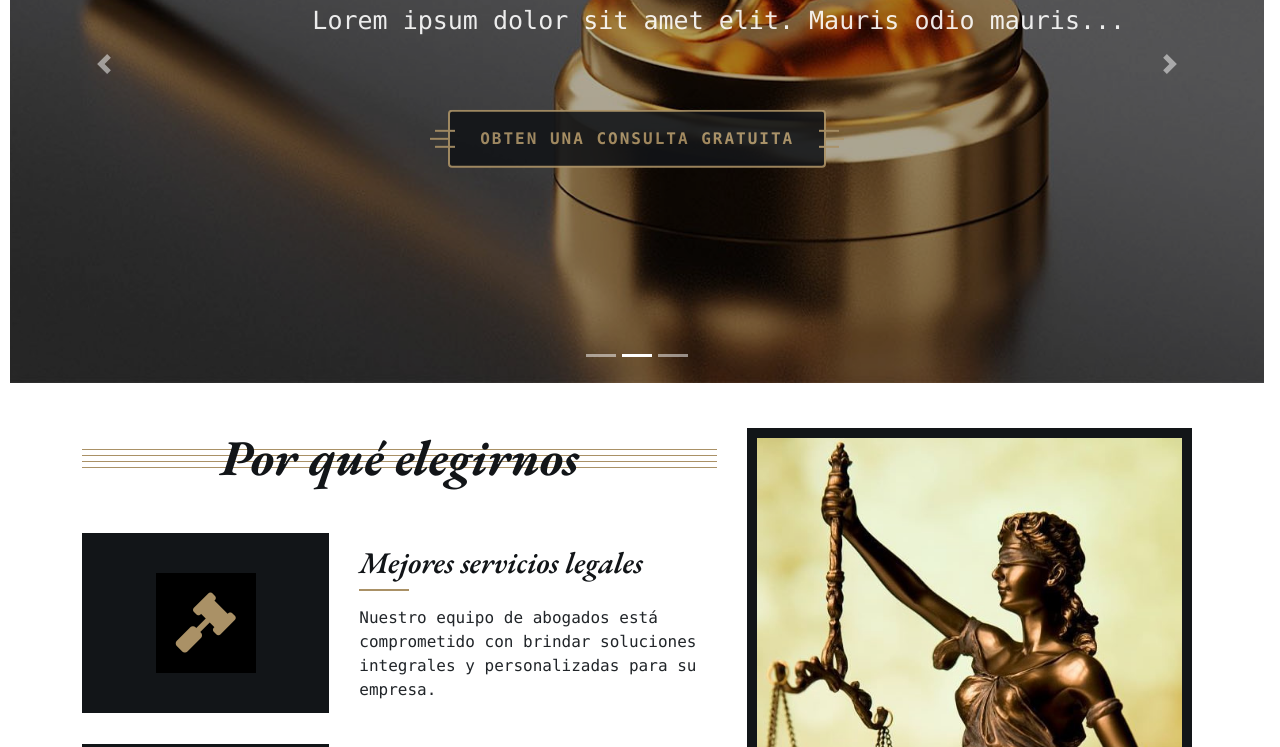
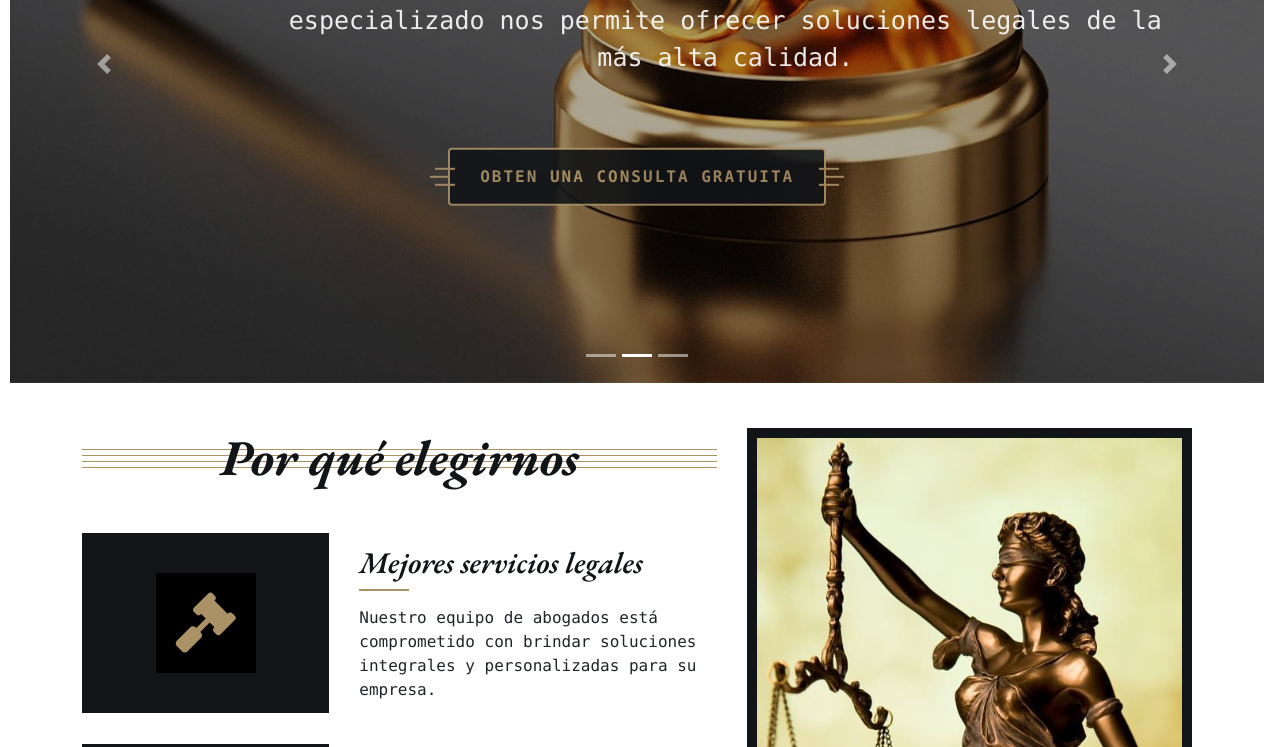
Before and after one commit to SantBell/Bufette, a plain HTML site: page index.html in a window 1280 px wide. Shown: the part 353-1100 px from the top of the page. Drawn offline with nearby package versions, Linux system fonts and the light colour scheme.

Commit message:
Add files via upload

```diff
--- a/index.html
+++ b/index.html
@@ -54,7 +54,7 @@
                         <img src="img/carousel-1.jpg" alt="Carousel Image">
                         <div class="carousel-caption">
                             <h1 class="animated fadeInLeft">Luchamos por tu justicia</h1>
-                            <p class="animated fadeInRight">Lorem ipsum dolor sit amet elit. Mauris odio mauris...</p>
+                            <p class="animated fadeInRight">Abogados García Aguilar & Asociados se enorgullece de contar con un equipo único de abogados expertos, respaldados por más de 25 años de experiencia y una formación académica de excelencia.</p>
                             <a class="btn animated fadeInUp" href="contact.html"><span class="btn_txt">Obten una consulta gratuita</span></a>
                         </div>
                     </div>
@@ -64,7 +64,7 @@
                         <div class="carousel-caption">
                             <h1 class="animated fadeInLeft">Nos Preparamos para oponernos por ti
                             </h1>
-                            <p class="animated fadeInRight">Lorem ipsum dolor sit amet elit. Mauris odio mauris...</p>
+                            <p class="animated fadeInRight">Nuestra combinación de visión estratégica y conocimiento especializado nos permite ofrecer soluciones legales de la más alta calidad.</p>
                             <a class="btn animated fadeInUp" href="contact.html"><span class="btn_txt">Obten una consulta gratuita</span></a>
                         </div>
                     </div>
@@ -73,7 +73,7 @@
                         <img src="img/carousel-3.jpg" alt="Carousel Image">
                         <div class="carousel-caption">
                             <h1 class="animated fadeInLeft">Luchamos por tu privilegio</h1>
-                            <p class="animated fadeInRight">Lorem ipsum dolor sit amet elit. Mauris odio mauris...</p>
+                            <p class="animated fadeInRight">Atendemos a nuestros representados en toda la república mexicana de forma presencial o a través de zoom.</p>
                             <a class="btn animated fadeInUp" href="contact.html"><span class="btn_txt">Obten una consulta gratuita</span></a>
                         </div>
                     </div>
```
